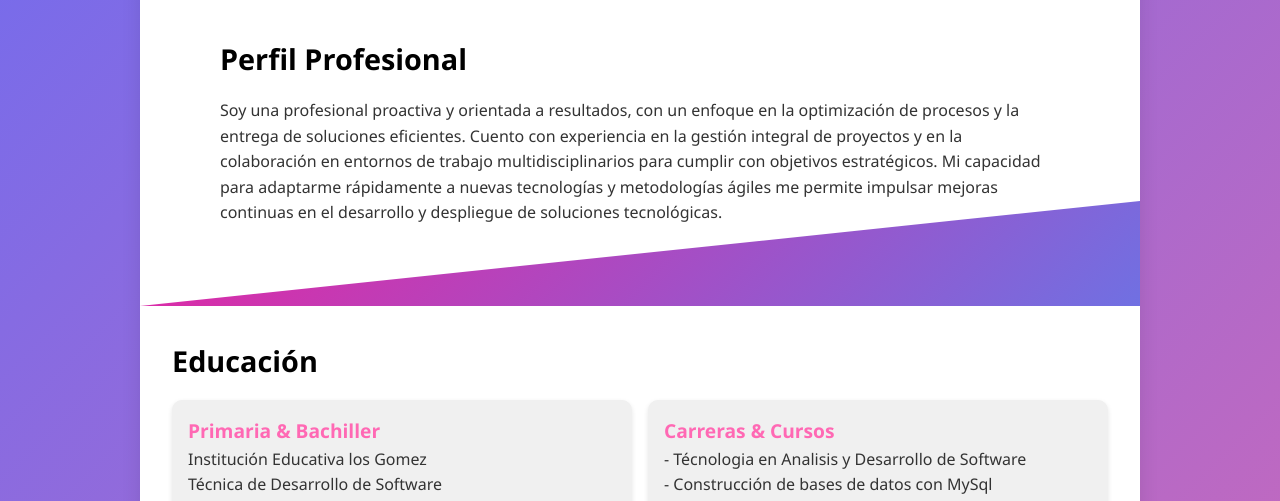
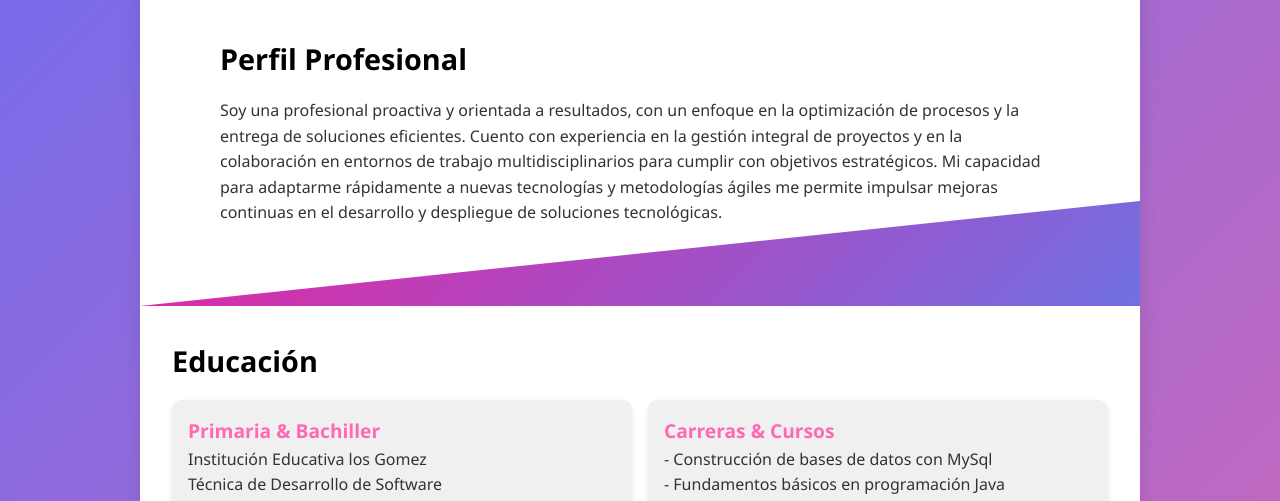
Before and after one commit to 333mari/my_hv, a plain HTML site: page index.html in a window 1280 px wide. Shown: the part 290-791 px from the top of the page. Drawn offline with Linux system fonts and the light colour scheme.

Commit message:
Update index.html

```diff
--- a/index.html
+++ b/index.html
@@ -49,7 +49,6 @@
           </div>
           <div class="education-item">
             <h3>Carreras & Cursos</h3>
-            <p>- Técnologia en Analisis y Desarrollo de Software</p>
             <p>- Construcción de bases de datos con MySql</p>
             <p>- Fundamentos básicos en programación Java</p>
             <p>
```
